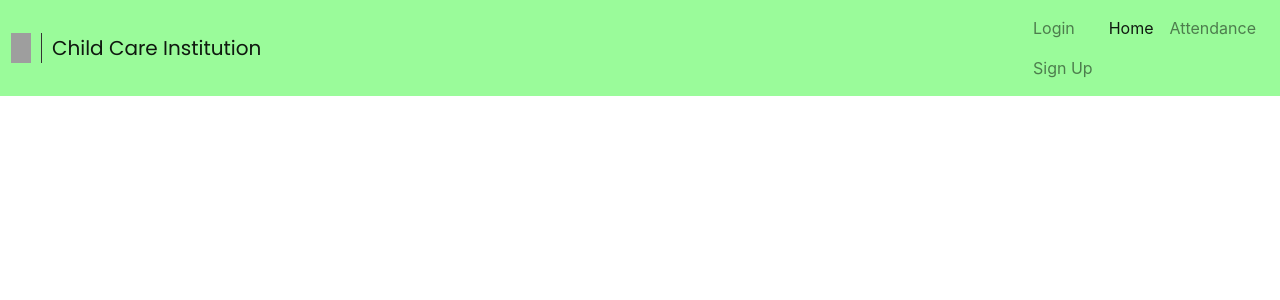
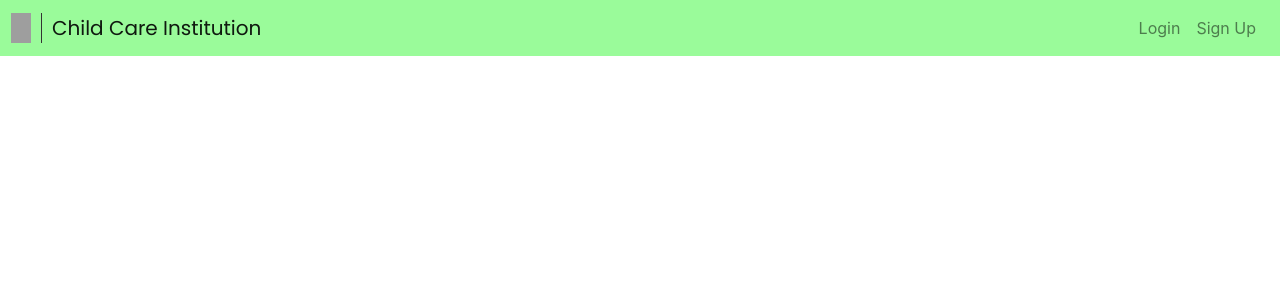
Before and after one commit to VarthanV/sih_frontend, a React (Create React App) app: page / in a window 1280 px wide. Shown: the top 300 px of the page. Built offline with nearby package versions, Linux system fonts and the light colour scheme; grey boxes are pictures that could not be loaded.

Commit message:
changed css

```diff
--- a/src/components/Navbar.js
+++ b/src/components/Navbar.js
@@ -31,16 +31,10 @@ const Navbar = () => {
         removeUser()
         history.push('/login')
     }
-    const loginButton = <div><li className="nav-item">
-        <Link to="/login" className="nav-link" href="#">Login</Link>
-    </li>
-        <li className="nav-item">
-            <Link to="/register" className="nav-link" href="#">Sign Up</Link>
-        </li></div>
+    const loginButton = <div>
+        </div>
     const logoutButton = <div>
-        <li className="nav-item">
-            <button onClick={logout} className="nav-link">Logout</button>
-        </li>
+
     </div>
 
 
@@ -60,19 +54,35 @@ const Navbar = () => {
 
                 <div className="collapse navbar-collapse justify-content-end" id="navbarSupportedContent">
                     <ul className="navbar-nav">
-                        {!isLogin && (loginButton)}
+                        {!isLogin && (
+                            <li className="nav-item">
+                                <Link to="/login" className="nav-link" href="#">Login</Link>
+                            </li>
+                        )}
 
-                        <li className="nav-item active">
-                            <Link to="/students" className="nav-link" href="#">Home <span className="sr-only">(current)</span></Link>
-                        </li>
+                        {!isLogin && (
+                            <li className="nav-item">
+                                <Link to="/register" className="nav-link" href="#">Sign Up</Link>
+                            </li>
+                        )}
 
+                        {isLogin && (
+                            <li className="nav-item active">
+                                <Link to="/students" className="nav-link" href="#">Home <span className="sr-only">(current)</span></Link>
+                            </li>
+                        )}
 
+                        {isLogin && (
+                            <li className="nav-item">
+                                <Link to="/attendance" className="nav-link">Attendance</Link>
+                            </li>
+                        )}
 
-                        <li className="nav-item">
-                            <Link to="/attendance" className="nav-link">Attendance</Link>
-                        </li>
-
-                        {isLogin  && (logoutButton)}
+                        {isLogin  && (
+                            <li className="nav-item">
+                                <button onClick={logout} className="nav-link">Logout</button>
+                            </li>
+                        )}
                     </ul>
                 </div>
             </nav>
--- a/src/css/login.css
+++ b/src/css/login.css
@@ -9,7 +9,7 @@
 }
 
 .signup-card{
-  height:calc(100vh - 60px);
+
   border-radius: 10px;
   display: flex;
   width:100%;
@@ -18,7 +18,7 @@
 }
 
 .loginformcontainer{
-  height: 650px;
+
   border-radius: 10px;
 }
 
@@ -208,7 +208,7 @@
   .wrap-login100 {
     border-radius: 30px;
     width: 100%;
-    height:650px;
+
     background: #fff;
     overflow: hidden;
     display: -webkit-box;
```
